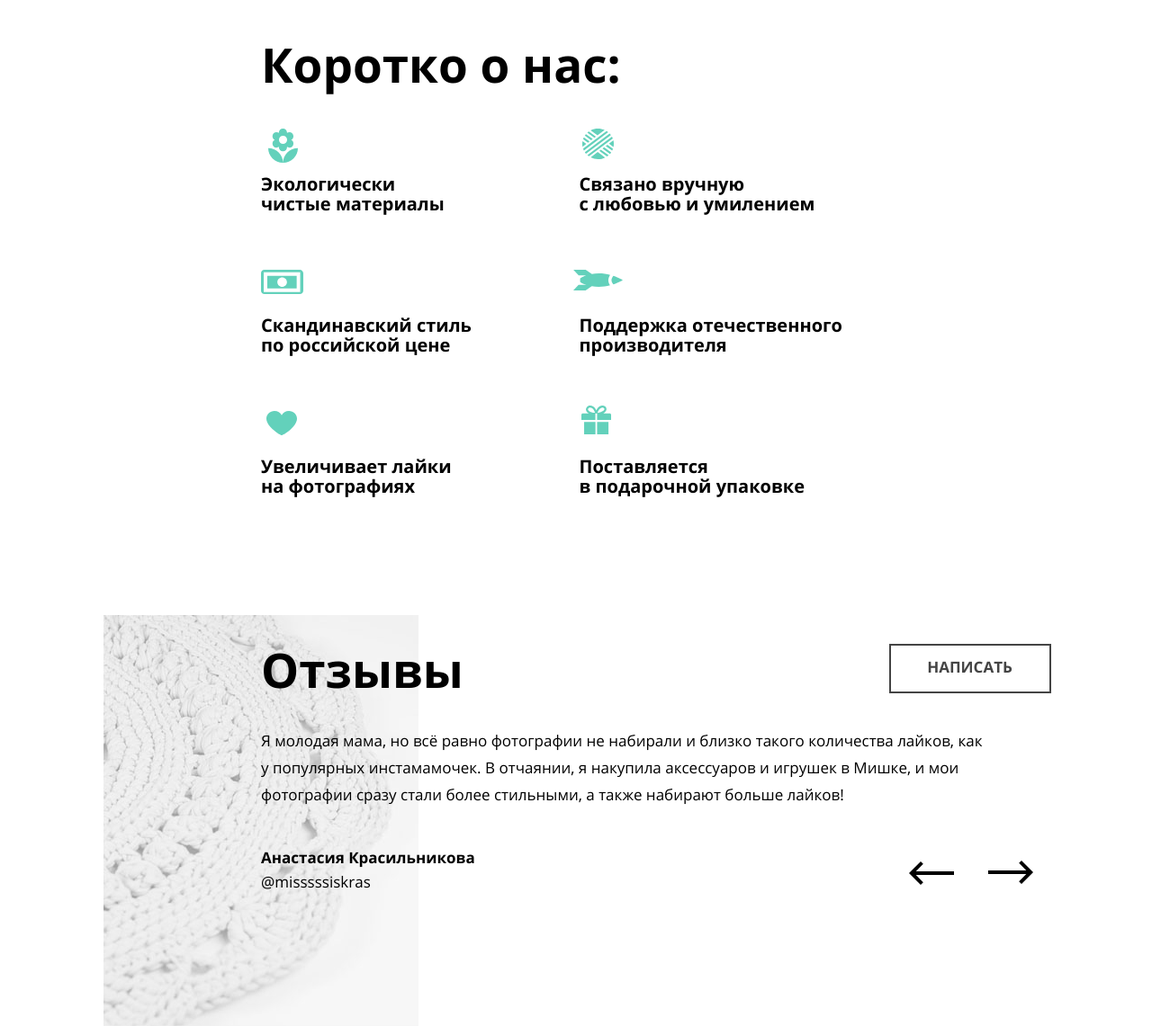
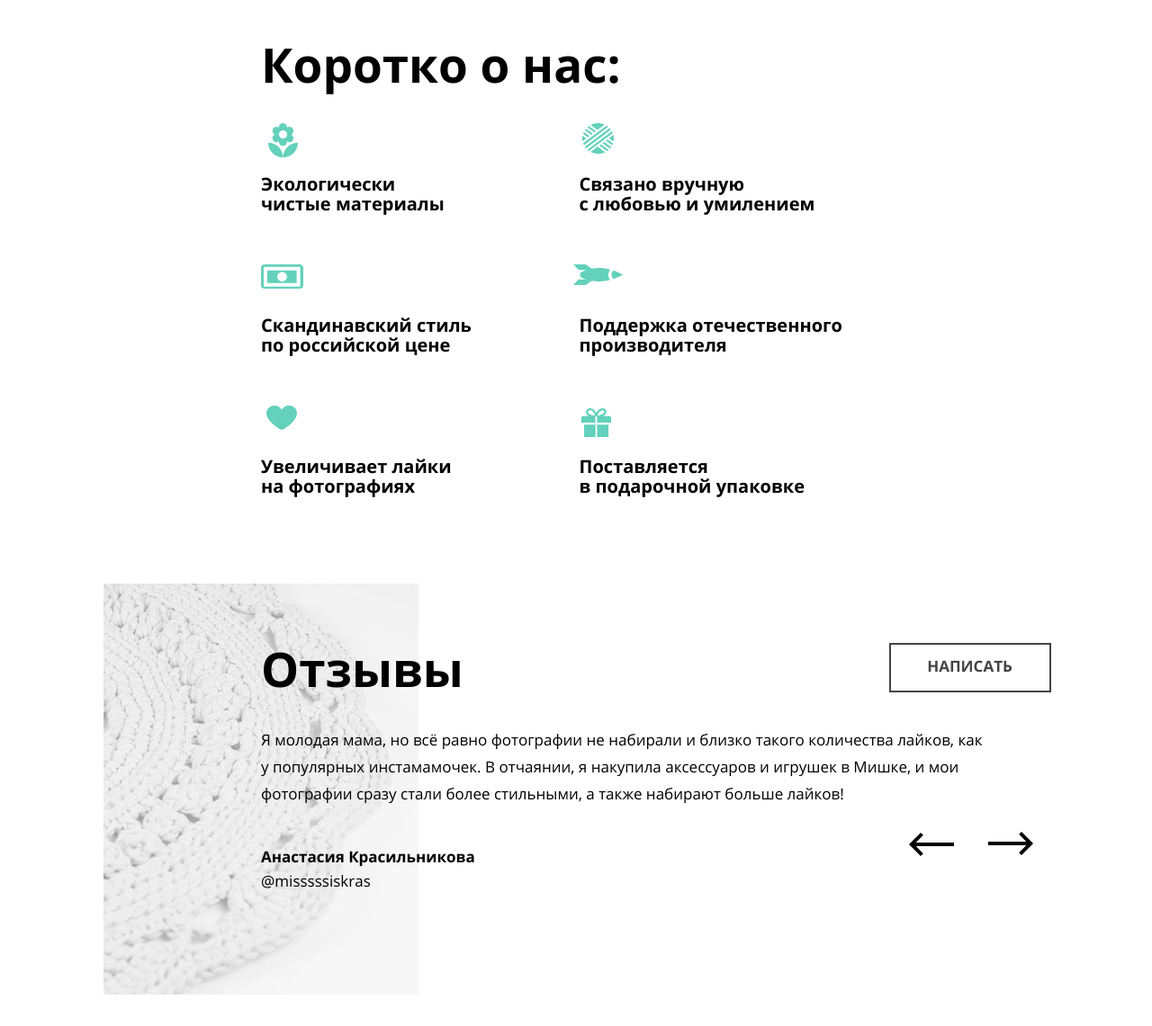
Before and after one commit to htmlacademy-adaptive/1515611-mishka-29, a website: page source/index.html in a window 1280 px wide. Shown: the part 1680-2821 px from the top of the page at 90% size. Drawn offline with nearby package versions, Linux system fonts and the light colour scheme; files that its build step writes are made by us from their sources; files whose address does not match are found by name.

Commit message:
grid tests

```diff
--- a/source/sass/blocks/about-us.scss
+++ b/source/sass/blocks/about-us.scss
@@ -5,13 +5,13 @@
   padding-top: 75px;
 
   @media (min-width: $tablet-width) {
-    padding-top: 125px;
+    padding-top: 113px;
     margin-bottom: 0;
   }
 
   @media (min-width: $desktop-width) {
     padding: 170px 0 0 125px;
-    margin: 0 auto;
+    margin: 0 auto -27px auto;
     max-width: 1050px;
   }
 }
@@ -59,7 +59,7 @@
     background: url("../img/icons/zigzag-line-tablet.svg") center center;
     background-repeat: repeat-x;
     bottom: 50px;
-    top: 44px;
+    top: 31px;
     left: 0;
   }
 
@@ -96,6 +96,7 @@
     padding: 0 50px;
     row-gap: 56px;
     column-gap: 5px;
+    margin-bottom: -13px;
     grid-template-columns: 1fr 1fr;
     grid-template-rows: repeat(3, auto);
     grid-template-areas:
@@ -165,7 +166,15 @@
     height: 38px;
     background: url("../img/icons/flower.svg") no-repeat center center;
     left: 8px;
-    top: 6px;
+    top: -53px;
+
+    @media (min-width: $tablet-width) {
+      top: -56px;
+    }
+
+    @media (min-width: $desktop-width) {
+      top: 0;
+    }
   }
 
   &--banknote::before {
@@ -175,7 +184,16 @@
     height: 27px;
     background: url("../img/icons/banknote.svg") no-repeat center center;
     left: 0;
-    top: 6px;
+    top: -53px;
+
+
+    @media (min-width: $tablet-width) {
+      top: -56px;
+    }
+
+    @media (min-width: $desktop-width) {
+      top: 0;
+    }
   }
 
   &--heart::before {
@@ -185,7 +203,16 @@
     height: 27px;
     background: url("../img/icons/heart.svg") no-repeat center center;
     left: 6px;
-    top: 6px;
+    top: -53px;
+
+
+    @media (min-width: $tablet-width) {
+      top: -56px;
+    }
+
+    @media (min-width: $desktop-width) {
+      top: 0;
+    }
   }
 
   &--thread::before {
@@ -195,7 +222,16 @@
     height: 34px;
     background: url("../img/icons/thread.svg") no-repeat center center;
     left: 3px;
-    top: 6px;
+    top: -53px;
+
+
+    @media (min-width: $tablet-width) {
+      top: -56px;
+    }
+
+    @media (min-width: $desktop-width) {
+      top: 0;
+    }
   }
 
   &--rocket::before {
@@ -205,7 +241,16 @@
     height: 23px;
     background: url("../img/icons/rocket.svg") no-repeat center center;
     left: -7px;
-    top: 6px;
+    top: -53px;
+
+
+    @media (min-width: $tablet-width) {
+      top: -56px;
+    }
+
+    @media (min-width: $desktop-width) {
+      top: 0;
+    }
   }
 
   &--gift::before {
@@ -215,10 +260,15 @@
     height: 38px;
     background: url("../img/icons/gift.svg") no-repeat center center;
     left: 2px;
-    top: -3px;
+    top: -53px;
+
 
     @media (min-width: $tablet-width) {
-      bottom: 120px;
+      top: -56px;
+    }
+
+    @media (min-width: $desktop-width) {
+      top: 0;
     }
   }
 }
--- a/source/sass/blocks/cards.scss
+++ b/source/sass/blocks/cards.scss
@@ -12,7 +12,7 @@
   @media (min-width: $desktop-width) {
     gap: 49px;
     flex-direction: row;
-    padding: 120px 50px 55px 50px;
+    padding: 120px 50px 46px 50px;
     justify-content: center;
     margin: 0 auto;
   }
--- a/source/sass/blocks/feedback.scss
+++ b/source/sass/blocks/feedback.scss
@@ -2,15 +2,15 @@
   padding: 0 30px;
 
   @media (min-width: $tablet-width) {
-    padding: 80px 30px 45px 30px;
+    padding: 117px 30px 45px 30px;
     background: url("../img/photos/index/feedback-background-tablet.jpg") no-repeat center left;
-    margin-bottom: 154px;
+    margin-bottom: 60px;
   }
 
   @media (min-width: $desktop-width) {
     max-width: 1050px;
-    padding: 80px 0 92px 175px;
-    margin: 0 auto 160px auto;
+    padding: 147px 0 92px 175px;
+    margin: 0 auto 67px auto;
     background: url("../img/photos/index/feedback-background-tablet.jpg") no-repeat center left;
   }
 }
@@ -47,9 +47,8 @@
   margin-bottom: 36px;
 
   @media (min-width: $tablet-width) {
-    grid-area: 2/2/3/3;
+    grid-area: 3/2/4/4;
     width: 175px;
-    margin-top: 61px;
     margin-bottom: 0;
   }
 
--- a/source/sass/blocks/slider-button.scss
+++ b/source/sass/blocks/slider-button.scss
@@ -14,7 +14,7 @@
 
   @media (min-width: $tablet-width) {
     border: none;
-    transform: translate(18px, 125px);
+    transform: translate(22px, -81px);
   }
 
   @media (min-width: $desktop-width) {
--- a/source/sass/blocks/slider.scss
+++ b/source/sass/blocks/slider.scss
@@ -15,12 +15,14 @@
   padding: 0 2px;
   margin-top: 0;
   margin-bottom: 33px;
+  grid-row: 1/2;
+  grid-column: 1/3;
 
   @media (min-width: $tablet-width) {
     font-size: 17px;
     padding: 0 20px;
     margin-bottom: 0;
-    grid-row: 1;
+    grid-row: 1/2;
     grid-column: 1/3;
   }
 
@@ -63,7 +65,6 @@
 
   @media (min-width: $tablet-width) {
     grid-area: 2/1/2/2;
-    margin-top: 87px;
     padding-left: 20px;
   }
 
@@ -91,8 +92,8 @@
 
   @media (min-width: $tablet-width) {
     display: grid;
-    grid-template-columns: 514px 175px;
-    grid-template-rows: 91px 1fr;
+    grid-template-columns: 34em 12em;
+    grid-template-rows: 93px 1fr 100px;
   }
 
   @media (min-width: $desktop-width) {
--- a/source/sass/blocks/video-presentation.scss
+++ b/source/sass/blocks/video-presentation.scss
@@ -11,8 +11,8 @@
 
   @media (min-width: $desktop-width) {
     display: grid;
-    grid-template-columns: 682px 365px;
-    grid-template-rows: 165px 165px 135px;
+    grid-template-columns: 1fr 1fr;
+    grid-template-rows: 0.5fr 0.5fr 0.5fr;
     margin: 0 auto 58px auto;
     max-width: 1050px;
     padding-bottom: 36px;
@@ -37,7 +37,7 @@
 
   @media (min-width: $desktop-width) {
     grid-area: 1/2/2/3;
-    padding: 97px 80px 0 80px;
+    padding: 104px 80px 0 80px;
   }
 }
 
@@ -56,7 +56,7 @@
   }
 
   @media (min-width: $desktop-width) {
-    bottom: 97px;
+    bottom: 81px;
     left: 79px;
   }
 }
@@ -77,7 +77,7 @@
   }
 
   @media (min-width: $desktop-width) {
-    padding: 7px 0 0 80px;
+    padding: 23px 0 0 80px;
     text-align: left;
     grid-area: 2/2/3/4;
   }
@@ -95,7 +95,7 @@
 
   @media (min-width: $desktop-width) {
     width: calc(100% - 135px);
-    margin: 12px 0 0 80px;
+    margin: 36px 0 0 80px;
     font-size: 17px;
     line-height: 16px;
   }
```
Also changed, not shown: source/catalog.html (+2 -3 lines).
